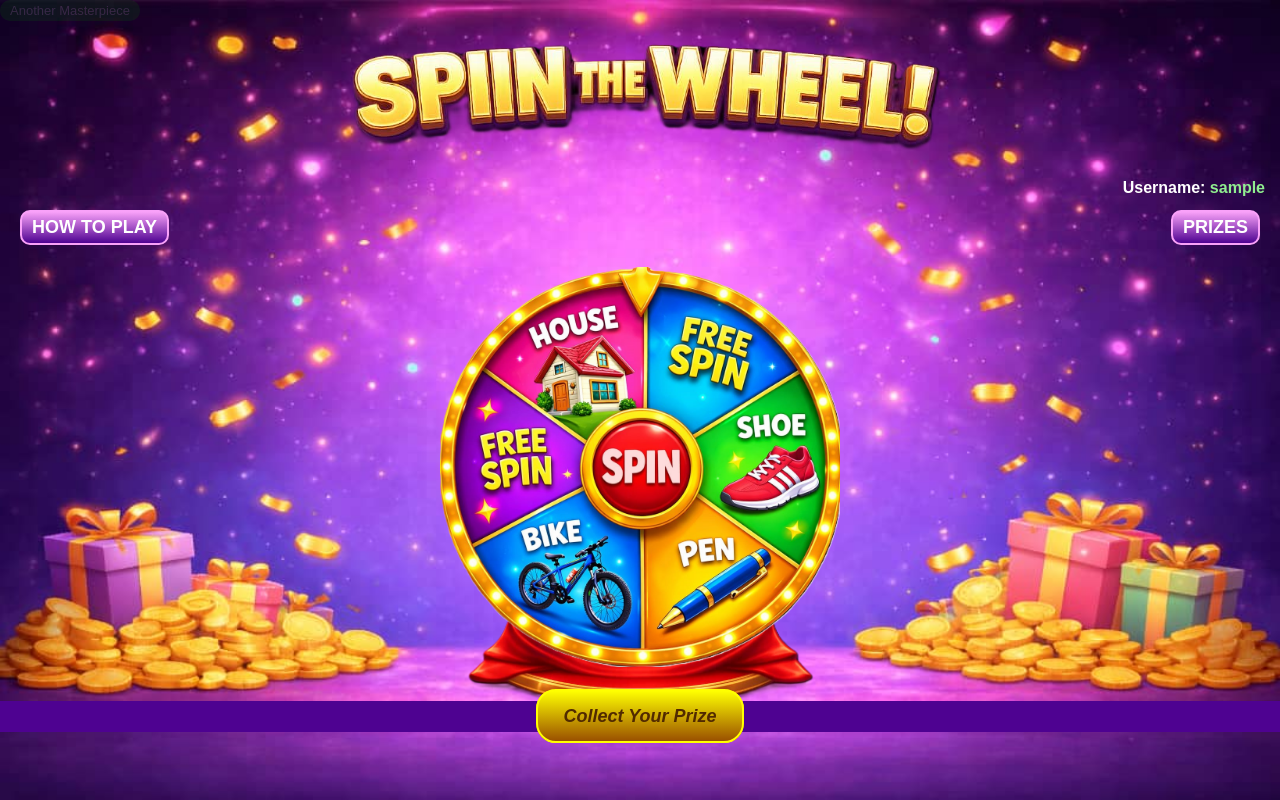
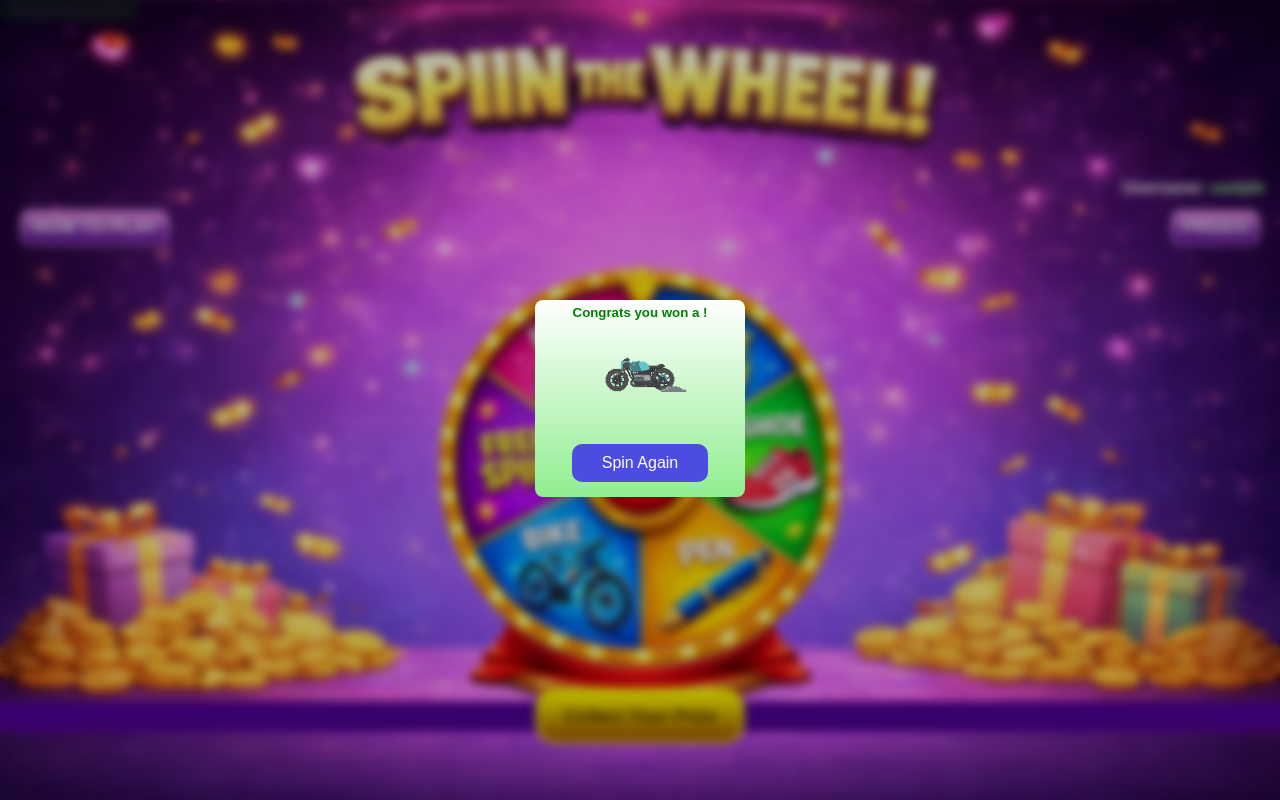
Before and after one commit to 001grindpa/STW, a Flask app: page / in a window 1280 px wide. Run offline with Flask 3, Linux system fonts and the light colour scheme; the visitor is signed in with stand-in values (Sample User, id 1).

Commit message:
80% done with index page UI

```diff
--- a/static/scripts/stw.js
+++ b/static/scripts/stw.js
@@ -43,9 +43,35 @@ document.addEventListener("DOMContentLoaded", () => {
         const body = document.querySelector("body");
         const press = body.querySelector("main .wheel_img .press");
         const wheel_img = body.querySelector("main .wheel_img img");
+        const htpCheck = body.querySelector("main #htp");
+        const htpBtn = body.querySelector("main .float");
+        const htpNot = body.querySelector("main .htp");
+
+        body.addEventListener("click", () => {
+            if (htpCheck.checked == true) {
+                htpCheck.checked = false;
+            }
+        })
+        htpBtn.addEventListener("click", (e) => {
+            e.stopPropagation();
+        })
+        htpCheck.addEventListener("click", (e) => {
+            e.stopPropagation();
+        })
+        htpNot.addEventListener("click", (e) => {
+            e.stopPropagation();
+        })
 
         let choice = "";
-        const choices = ["Bike", "Home", "Nike", "pen"];
+        const choices = {
+            1: "Bike", 2: "Free spin", 3: "Nike", 4: "Free spin", 5: "Pen", 6: "Home"
+        }
+        function randint (min, max) {
+            return Math.floor(Math.random() * (max-min + 1)) + min;
+        }
+        let n = randint(1, 4);
+        choice = choices[n];
+        console.log("final choice: " + choice)
 
 
         press.addEventListener("click", () => {
--- a/static/style/stw.css
+++ b/static/style/stw.css
@@ -21,6 +21,8 @@ body::-webkit-scrollbar {
     --white-purple: rgb(249, 161, 249);
     --float-font-medium: large;
     --dark-purple: rgb(78, 2, 145);
+    --light-blue: rgb(76, 76, 227);
+    --blue: rgb(60, 60, 221);
 }
 #landing .notify {
     position: fixed;
@@ -130,6 +132,45 @@ body::-webkit-scrollbar {
 }
 
 /* index page styling */
+#index .resultBg {
+    position: absolute;
+    top: 0;
+    left: 0;
+    right: 0;
+    bottom: 0;
+    backdrop-filter: blur(5px);
+    z-index: 5;
+    background-color: rgba(0, 0, 0, 0.258);
+}
+#index .resultBg .result {
+    margin: auto;
+    margin-top: 300px;
+    width: 200px;
+    background: linear-gradient(white, lightgreen);
+    padding: 5px;
+    padding-bottom: 15px;
+    text-align: center;
+    border-radius: 8px;
+}
+#index .resultBg .result img {
+    width: 120px;
+}
+#index .resultBg .result h5 {
+    color: green;
+}
+#index .resultBg .result .again {
+    margin: auto;
+    background-color: var(--light-blue);
+    color: white;
+    width: fit-content;
+    border-radius: 10px;
+    padding: 10px 30px;
+    cursor: pointer;
+    transition: 0.25s;
+}
+#index .resultBg .result .again:hover {
+    background-color: var(--blue);
+}
 #index header div {
     margin: auto;
     width: fit-content;
@@ -138,6 +179,7 @@ body::-webkit-scrollbar {
     width: 500px;
 }
 #index main .float {
+    display: block;
     position: fixed;
     padding: 5px 10px;
     border: 2px solid var(--white-purple);
@@ -149,6 +191,30 @@ body::-webkit-scrollbar {
     left: 20px;
     top: 180px;
     cursor: pointer;
+    opacity: 0.85;
+    transition: 0.25s;
+}
+#index main .float:hover {
+    opacity: 1;
+}
+#index main .htp {
+    position: absolute;
+    width: 200px;
+    z-index: 2;
+    background: white;
+    border-radius: 10px;
+    padding: 10px;
+    left: 30px;
+    top: 35px;
+    line-height: 1.5;
+    font-size: small;
+    display: none;
+}
+#index main #htp {
+    display: none;
+}
+#index main #htp:checked ~ .htp {
+    display: block;
 }
 #index main .float_right {
     position: fixed;
@@ -162,6 +228,11 @@ body::-webkit-scrollbar {
     top: 180px;
     right: 20px;
     cursor: pointer;
+    opacity: 0.85;
+    transition: 0.25s;
+}
+#index main .float_right:hover {
+    opacity: 1;
 }
 #index main .greet {
     text-align: right;
@@ -181,6 +252,9 @@ body::-webkit-scrollbar {
     }
     #index main .float_right {
         top: 210px;
+    }
+    #index main .htp {
+        left: 50px;
     }
 }
 #index main .wheel_img {
--- a/templates/base.html
+++ b/templates/base.html
@@ -13,7 +13,7 @@
             #landing {
                 background: url("{{ url_for('static', filename='images/spin-gb.jpeg') }}");
                 background-repeat: no-repeat;
-                background-size: 100% 100%;
+                background-size: 100% 100vh;
             }
             #index {
                 background: url("{{ url_for('static', filename='images/spin-gb-2.jpeg') }}");
--- a/templates/index.html
+++ b/templates/index.html
@@ -7,8 +7,20 @@
     <div><img src="{{ url_for('static', filename='images/spin_txt_2.png') }}" alt="header_txt"></div>
 </header>
 <main>
+    <div class="resultBg">
+        <div class="result">
+            <h5>Congrats you won a !<span></span></h5>
+            <img src="{{ url_for('static', filename='gifs/Bike.gif') }}" alt="bike_gif">
+            <div class="again">Spin Again</div>
+        </div>
+    </div>
     <div class="greet">Username: <span>{{ session.get("username") }}</span></div>
-    <div class="float">HOW TO PLAY</div>
+    <input type="checkbox" id="htp">
+    <label class="float" for="htp">HOW TO PLAY</label>
+    <div class="htp">
+        <div>Click the spin button in the middle of the wheel, the wheel spins and a random price is won.</div>
+        <div>You get to use 3 trials. Good luck!</div>
+    </div>
     <div class="float_right">PRIZES</div>
     <div class="wheel_img">
         <div class="press"></div>
```
Also changed, not shown: 1 other file.
